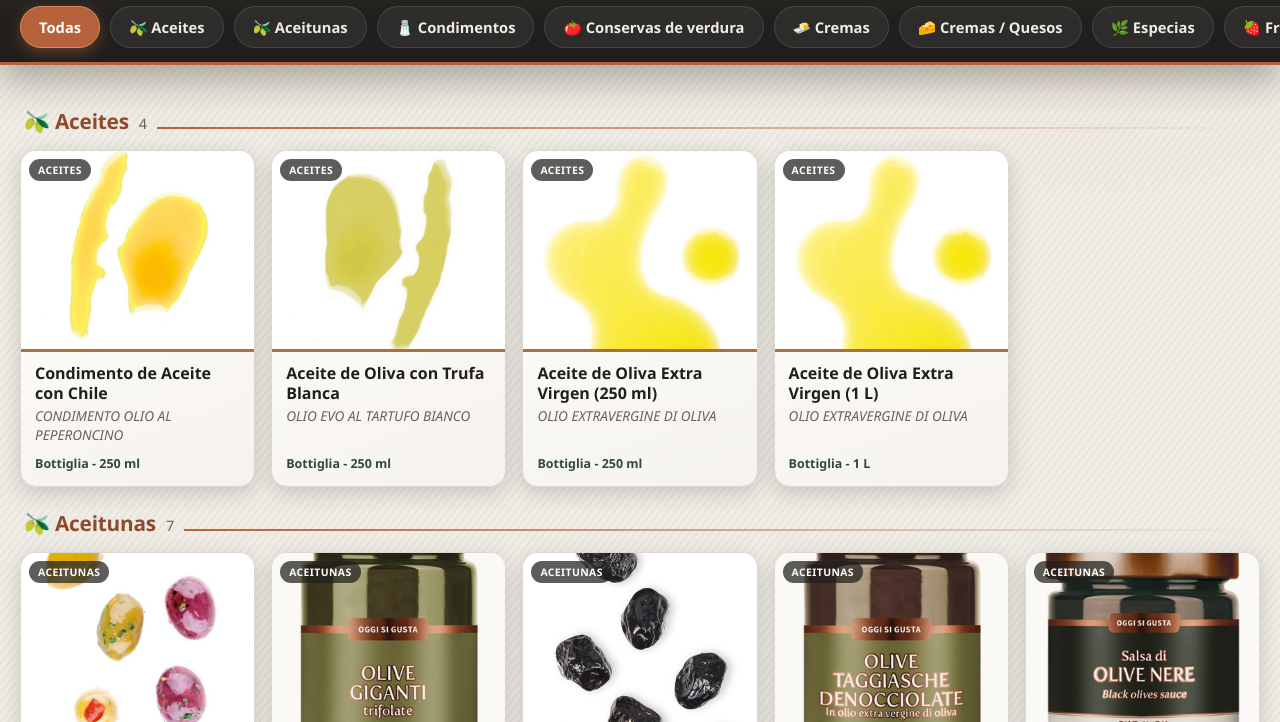
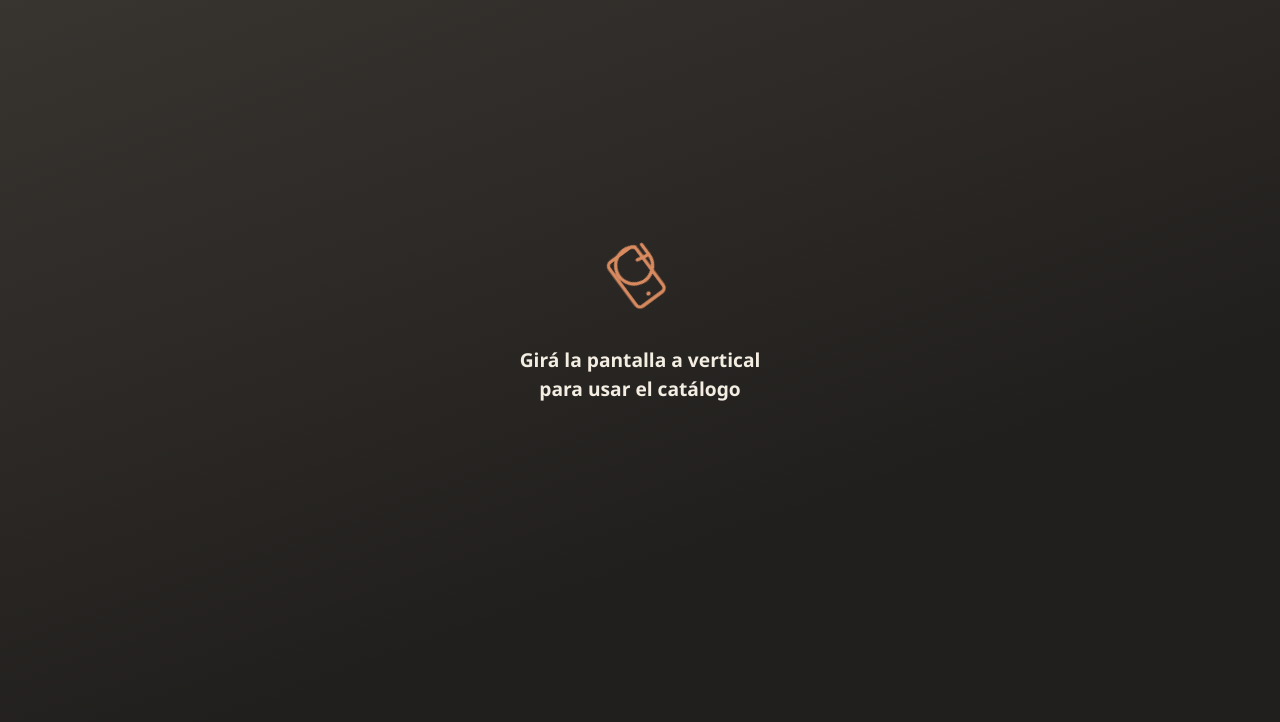
Before and after one commit to Juanfunes25/italo-catalogo-ristoris, a website: page index.html in a window 1280 px wide. Shown: the part 78-800 px from the top of the page. Drawn offline with Linux system fonts and the light colour scheme.

Commit message:
Bloquear la app a orientación vertical
- manifest.json: "orientation": "portrait" para cuando esté instalada
  (respetado por Android/Chrome en modo standalone).
- index.html/styles.css: pantalla de aviso a pantalla completa
  ("Girá la pantalla a vertical") que se muestra en @media
  (orientation: landscape) — cubre los casos donde el manifest no se
  respeta (Safari/iOS, o el navegador sin instalar).
- sw.js: bump de versión de caché (v6) con fetch fresco.

Co-Authored-By: Claude Sonnet 5 <noreply@anthropic.com>

```diff
--- a/css/styles.css
+++ b/css/styles.css
@@ -489,3 +489,31 @@ main { padding: 20px; padding-bottom: calc(40px + var(--safe-bottom)); max-width
   main { padding: 14px; }
   .grid { grid-template-columns: repeat(auto-fill, minmax(150px, 1fr)); gap: 12px; }
 }
+
+/* ---------- Bloqueo de horizontal: la app está pensada solo para vertical ---------- */
+.rotate-overlay {
+  display: none;
+  position: fixed;
+  inset: 0;
+  z-index: 999;
+  background: var(--negro-mate);
+  background-image: linear-gradient(160deg, var(--negro-mate-2), var(--negro-mate) 70%);
+  color: var(--texto-invertido);
+  flex-direction: column;
+  align-items: center;
+  justify-content: center;
+  gap: 22px;
+  text-align: center;
+  padding: 30px;
+}
+.rotate-icon { width: 84px; height: 84px; color: var(--terracota-light); animation: rotate-hint 1.8s ease-in-out infinite; }
+.rotate-overlay p { font-size: 1.2rem; font-weight: 700; line-height: 1.5; margin: 0; }
+
+@keyframes rotate-hint {
+  0%, 100% { transform: rotate(0deg); }
+  50% { transform: rotate(-90deg); }
+}
+
+@media (orientation: landscape) {
+  .rotate-overlay { display: flex; }
+}
--- a/index.html
+++ b/index.html
@@ -48,6 +48,16 @@
   <div class="detail-card" id="detailCard"></div>
 </div>
 
+<div id="rotateOverlay" class="rotate-overlay">
+  <svg viewBox="0 0 100 100" class="rotate-icon" aria-hidden="true">
+    <rect x="30" y="10" width="40" height="65" rx="6" fill="none" stroke="currentColor" stroke-width="4"/>
+    <circle cx="50" cy="67" r="2.5" fill="currentColor"/>
+    <path d="M78 30 a22 22 0 1 1 -8-17" fill="none" stroke="currentColor" stroke-width="4" stroke-linecap="round"/>
+    <path d="M78 30 L78 15 M78 30 L63 27" fill="none" stroke="currentColor" stroke-width="4" stroke-linecap="round" stroke-linejoin="round"/>
+  </svg>
+  <p>Girá la pantalla a vertical<br>para usar el catálogo</p>
+</div>
+
 <div id="offlineToast" class="offline-toast" hidden>Sin conexión — mostrando datos guardados</div>
 <div id="installToast" class="install-toast" hidden>
   <span>Instalá esta app: tocá <strong>Compartir</strong> → <strong>Agregar a inicio</strong></span>
--- a/sw.js
+++ b/sw.js
@@ -2,7 +2,7 @@
 // Cachea todo el app shell + el dataset + todas las fotos de producto
 // para que la app funcione 100% offline después de la primera carga.
 
-var CACHE_VERSION = 'ristoris-catalogo-v5';
+var CACHE_VERSION = 'ristoris-catalogo-v6';
 var CORE_ASSETS = [
   './',
   './index.html',
```
Also changed, not shown: manifest.json.
